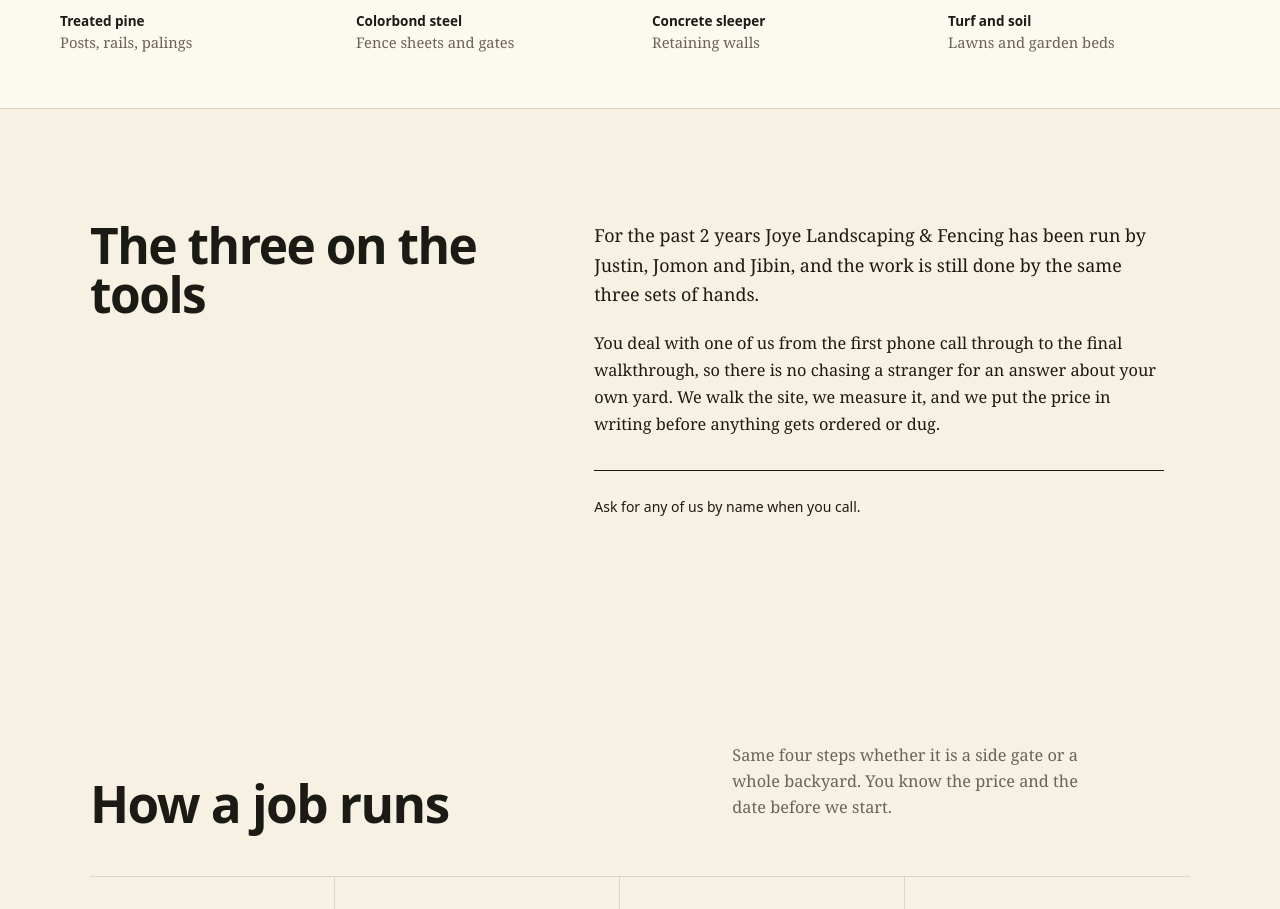
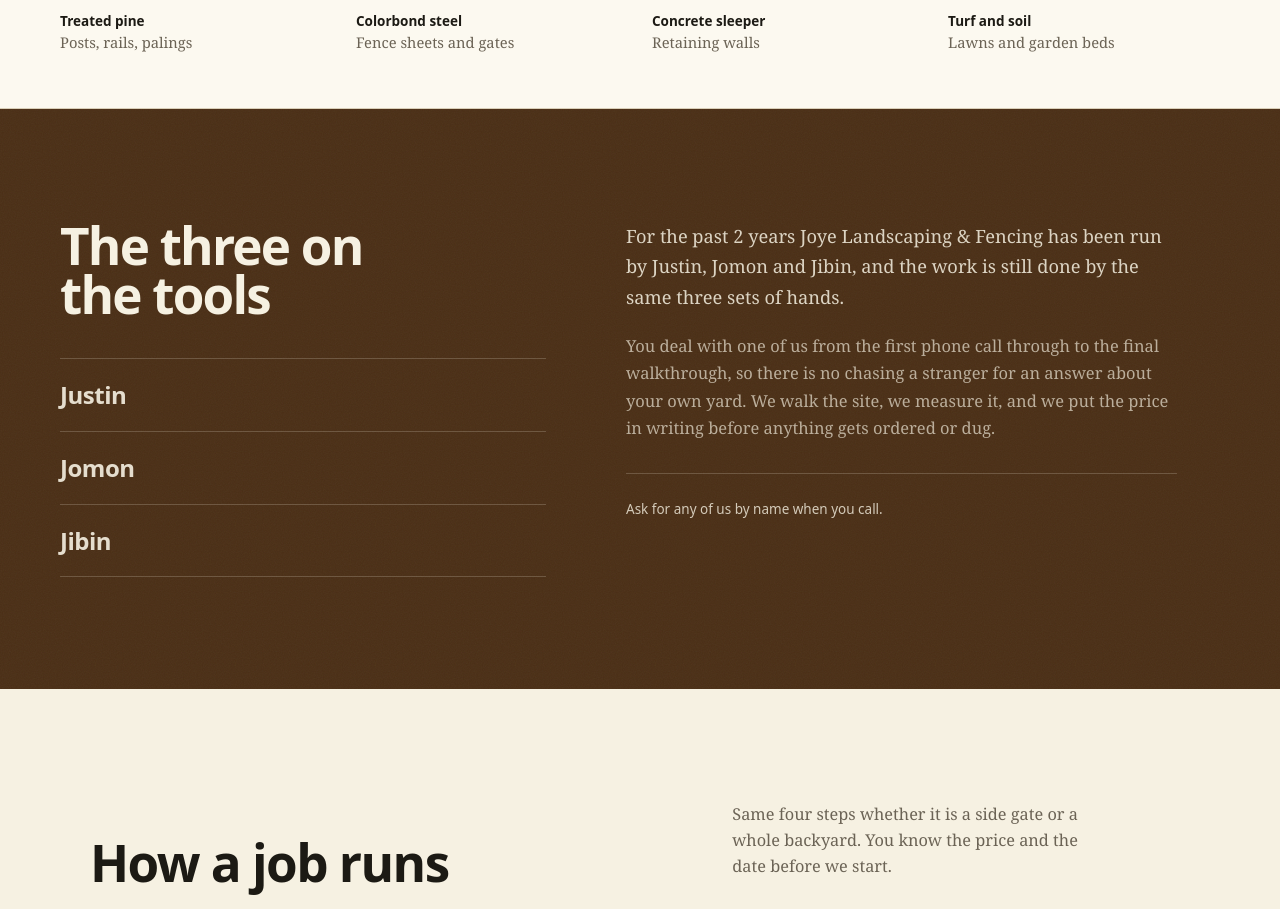
Before and after one commit to lintochittilappilly-dotcom/joyelandscaping.easrb.com, a React (Vite) app: page / in a window 1280 px wide. Shown: the part 1741-2650 px from the top of the page. Built offline with nearby package versions, Linux system fonts and the light colour scheme.

Commit message:
Update Crew.tsx

```diff
--- a/src/components/Crew.tsx
+++ b/src/components/Crew.tsx
@@ -2,27 +2,41 @@ import { business } from "../site";
 
 export default function Crew() {
   return (
-    <section id="crew" className="on-dark scroll-mt-6 bg-eucalypt text-concrete">
-      <div className="mx-auto grid max-w-[1180px] gap-10 px-6 py-20 md:px-10 md:py-28 lg:grid-cols-[0.85fr_1.15fr] lg:gap-16">
-        <h2 className="max-w-[14ch] font-display text-[clamp(2rem,4.4vw,3.1rem)] font-extrabold leading-[0.98] tracking-[-0.03em]">
+    <section id="crew" className="on-dark grain relative scroll-mt-24 overflow-hidden bg-bark text-cream">
+      <div className="relative z-10 mx-auto max-w-[1240px] px-6 py-20 md:px-10 md:py-28">
+        <div className="grid gap-12 lg:grid-cols-[0.9fr_1.1fr] lg:gap-20">
+          <div>
+            <h2 className="max-w-[13ch] font-display text-[clamp(2.1rem,4.4vw,3.2rem)] font-extrabold leading-[0.95] tracking-[-0.035em]">
               The three on the tools
             </h2>
+            <ul className="mt-10 space-y-0 border-t border-cream/20">
+              {business.crew.map((name) => (
+                <li
+                  key={name}
+                  className="border-b border-cream/20 py-4 font-display text-[1.5rem] font-semibold tracking-[-0.02em] text-cream/90"
+                >
+                  {name}
+                </li>
+              ))}
+            </ul>
+          </div>
 
-        <div className="max-w-[60ch]">
-          <p className="text-[1.12rem] leading-[1.65] text-concrete/85">
+          <div className="max-w-[58ch]">
+            <p className="text-[1.14rem] leading-[1.66] text-cream/85">
               For the past {business.yearsRunning} years Joye Landscaping &amp;
               Fencing has been run by Justin, Jomon and Jibin, and the work is
               still done by the same three sets of hands.
             </p>
-          <p className="mt-5 text-[1.02rem] leading-[1.65] text-concrete/70">
+            <p className="mt-5 text-[1.03rem] leading-[1.66] text-cream/65">
               You deal with one of us from the first phone call through to the
               final walkthrough, so there is no chasing a stranger for an answer
-            about your own yard. We walk the site, we measure it, and we put the
-            price in writing before anything gets ordered or dug.
+              about your own yard. We walk the site, we measure it, and we put
+              the price in writing before anything gets ordered or dug.
             </p>
-          <p className="mt-8 border-t border-concrete/20 pt-6 font-display text-[14px] text-concrete/80">
+            <p className="mt-8 border-t border-cream/20 pt-6 font-display text-[13.5px] text-cream/80">
               Ask for any of us by name when you call.
             </p>
+          </div>
         </div>
       </div>
     </section>
```
Lines whose indentation alone changed are shown as unchanged.
